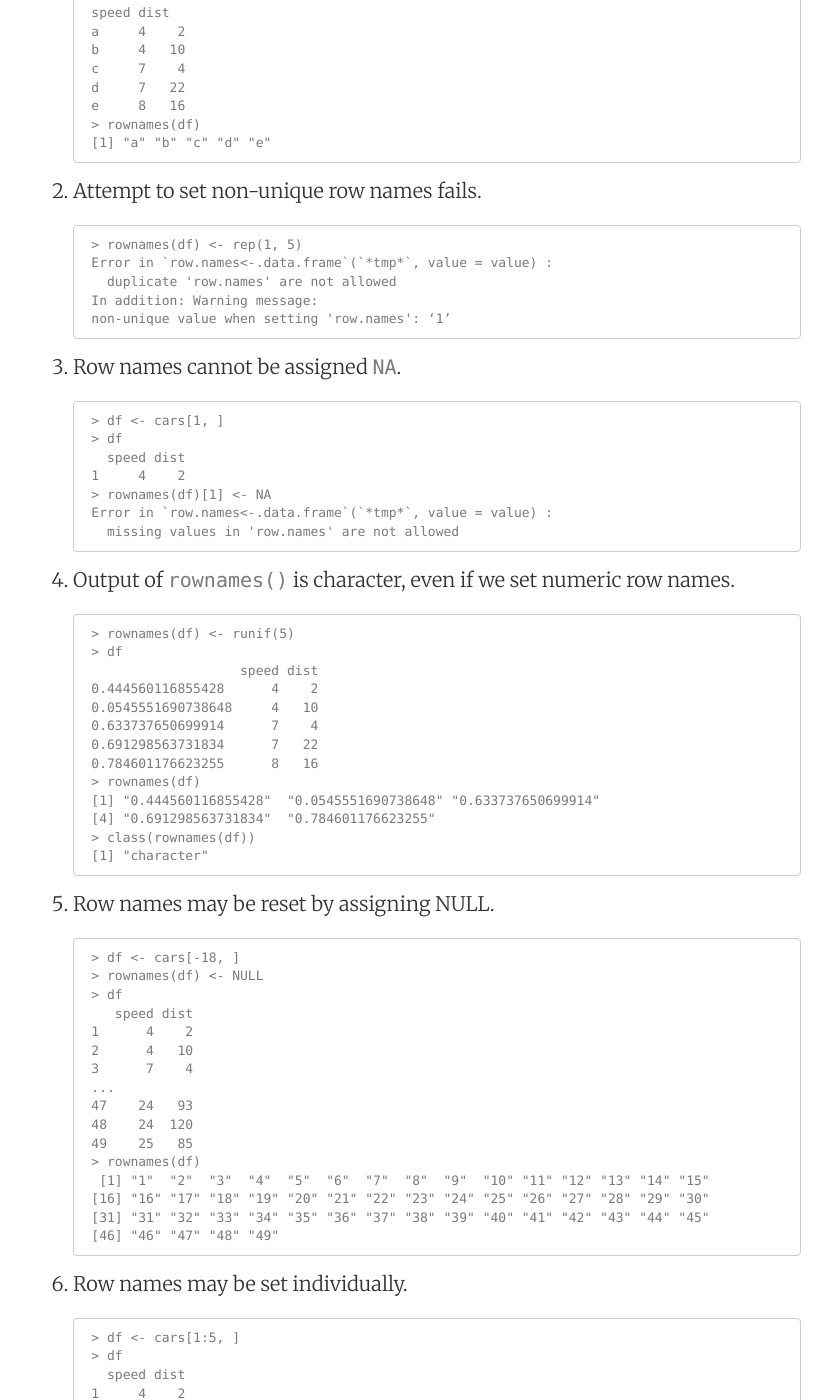
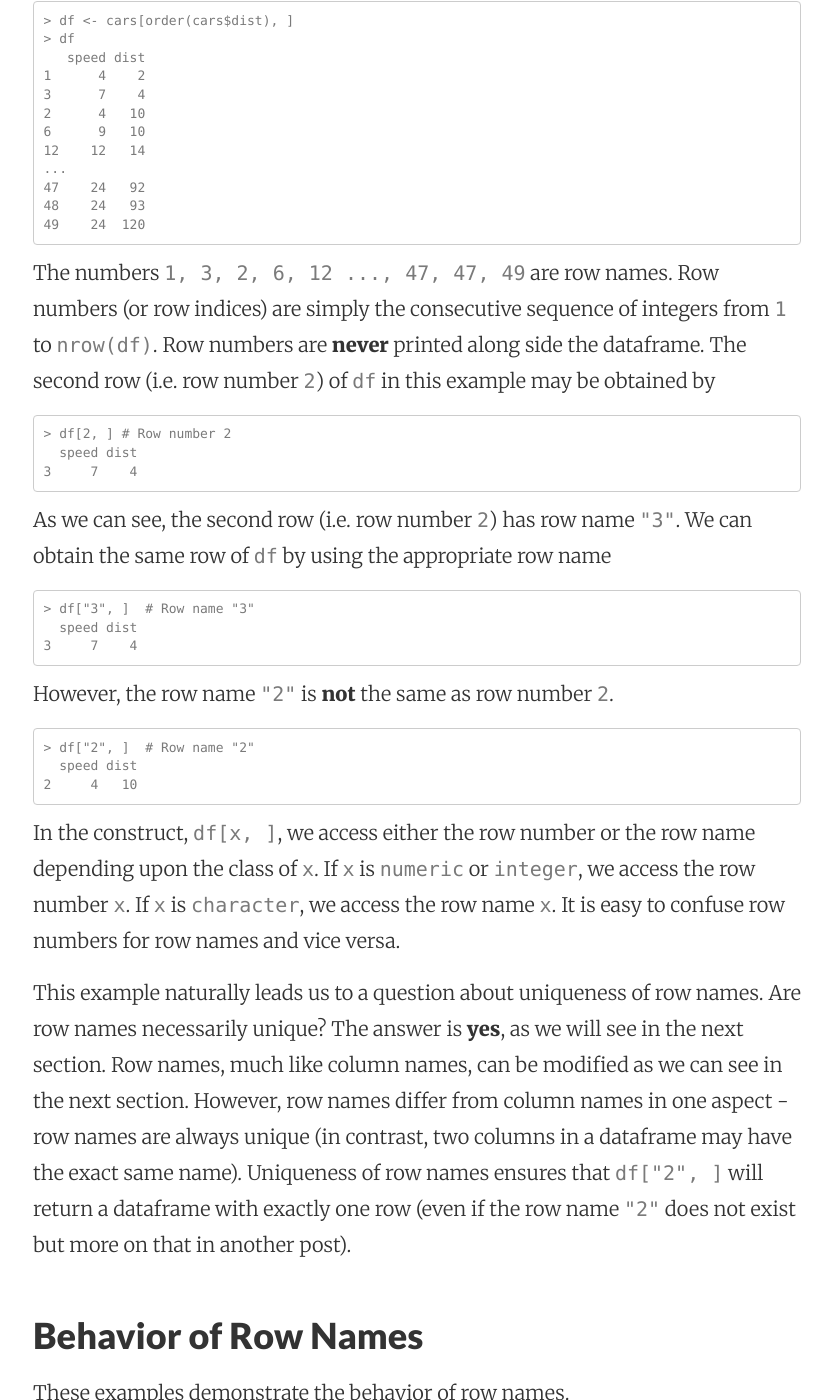
Before and after one commit to ankur-gupta/ankur-gupta.github.io, a Jekyll site: the page built from _posts/2015-06-16-never-trust-the-row-names-of-a-dataframe-in-R.md, in a window 1280 px wide and 1400 px high, scrolled down 2899 px. Shown: the whole window, without its empty margins (223-1055 px from the left). Built offline with Jekyll 4.4.1, drawn with Linux system fonts in a browser that asks for light colours; some web fonts are replaced; Markdown is read by kramdown in place of the engine named in the settings; comment, search, counter and statistics services are not loaded; some of the changed text lies outside the part shown.

Commit message:
Updating post with some good stuff

````diff
--- a/_posts/2015-06-16-never-trust-the-row-names-of-a-dataframe-in-R.md
+++ b/_posts/2015-06-16-never-trust-the-row-names-of-a-dataframe-in-R.md
@@ -70,7 +71,57 @@
 [1] 49
 ```
 
-Row names are **not** row numbers. We should always use `nrow()` to determine the number of rows in a dataframe. Row names can be misleading, especially for large dataframes. In fact, row names can be modified almost like column names.
+Row names are **not** row numbers. We should always use `nrow()` to determine the number of rows in a dataframe. Row names can be misleading, especially for large dataframes.
+
+The numbers printed along side the columns of the dataframe are row names and not row numbers. What are row numbers and how do we distinguish row numbers from row names? The following helpful tip from [Ryan Garner](https://www.linkedin.com/in/ryanstevengarner) can help us answer this question.
+
+#### Row names vs Row numbers
+
+Let's rearrange the rows of `cars` using `order()` function.
+
+```
+> df <- cars[order(cars$dist), ]
+> df
+   speed dist
+1      4    2
+3      7    4
+2      4   10
+6      9   10
+12    12   14
+...
+47    24   92
+48    24   93
+49    24  120
+```
+
+The numbers `1, 3, 2, 6, 12 ..., 47, 47, 49` are row names. Row numbers (or row indices) are simply the consecutive sequence of integers from `1` to `nrow(df)`. Row numbers are **never** printed along side the dataframe. The second row (i.e. row number `2`) of `df` in this example may be obtained by
+
+```
+> df[2, ] # Row number 2
+  speed dist
+3     7    4
+```
+
+As we can see, the second row (i.e. row number `2`) has row name `"3"`. We can obtain the same row of `df` by using the appropriate row name
+
+```
+> df["3", ]  # Row name "3"
+  speed dist
+3     7    4
+```
+
+However, the row name `"2"` is **not** the same as row number `2`.
+
+```
+> df["2", ]  # Row name "2"
+  speed dist
+2     4   10
+```
+
+In the construct, `df[x, ]`, we access either the row number or the row name depending upon the class of `x`. If `x` is `numeric` or `integer`, we access the row number `x`. If `x` is `character`, we access the row name `x`. It is easy to confuse row numbers for row names and vice versa.
+
+This example naturally leads us to a question about uniqueness of row names.
+Are row names necessarily unique? The answer is **yes**, as we will see in the next section. Row names, much like column names, can be modified as we can see in the next section. However, row names differ from column names in one aspect - row names are always unique (in contrast, two columns in a dataframe may have the exact same name). Uniqueness of row names ensures that `df["2", ]` will return a dataframe with exactly one row (even if the row name `"2"` does not exist but more on that in another post).
 
 
 ### Behavior of Row Names
@@ -135,7 +186,7 @@
     [1] "character"
     ```
 
-5. Row names may be reset by assigning NULL.
+5. Row names may be reset by assigning NULL. After this step, the row names are simply `character`-version of row numbers.
 
     ```
     > df <- cars[-18, ]
@@ -224,7 +275,7 @@
 
     In the above example, it appears that row names are all `NA`.
 
-    **Interesting!**
+    **Interesting.**
 
     So, row names cannot be assigned `NA` (as we saw in the examples earlier), but they seem to be stored as `NA`s.
 
@@ -294,7 +345,7 @@
 
     In this case, the row names remain consistent no matter how we look at them.
 
-8. Creating a new dataframe by extraction does not automatically reset row names. Always remember to reset row names by assigning to NULL.
+8. Creating a new dataframe by extraction does not automatically reset row names. If you want the row names to match the row numbers, reset row names by assigning to `NULL`.
 
     ```
     > df <- cars[c(1, 18, 50), ]
@@ -337,8 +388,24 @@
     ```
 
 ### Conclusion
-From the above behavior of row names, we can see that row names should not really be trusted.
+From the above behavior of row names, we can see that row names should not really be trusted. Unfortunately, there are some R packages on CRAN that explicitly use the row names which often creates problems.
+
+For example, let us say we need to write a function that accepts a dataframe as input and returns some purposefully selected rows as output.
+
+```
+sample.rows <- function(df) {
+    # Select some rows from df
+    return(df[selected.rows, ])
+}
+```
+
+In order to write the function `sample.rows()`, we might use row names in such a way that we change the row names of `df`. The output of this function may then have different row names than the input `df`. The end-user of this function might actually expect that the row names would remain the unchanged. Thus, modifying row names is a usually not a good idea and so is writing code that depends too much on row names.
+
+Here are a few tips that might help us avoid trouble.
 
 1. To determine the number of rows, use `nrow()`.
-2. Do not use the row names as row index to access the dataframe.
-3. It's always safer to reset the row names by setting the `rownames()` to `NULL`.
+2. Row name is the **not** same as row number (row number = row index).
+3. Avoid the use of row names. Use row numbers instead.
+4. If row names must be used, always use `rownames()` instead of `attribute()`. At the very least, be consistent in the function used to extract row names.
+5. When writing functions, remember that the end-user (which might be you), may expect the row names to remain unchanged.
+5. Do not expect the row names to be in order. If you must use row names and you require row names to be in order, reset the row names by assigning `rownames()` to `NULL`.
````
Also changed, not shown: other parts of _posts/2015-06-16-never-trust-the-row-names-of-a-dataframe-in-R.md (+1 -0 lines).
